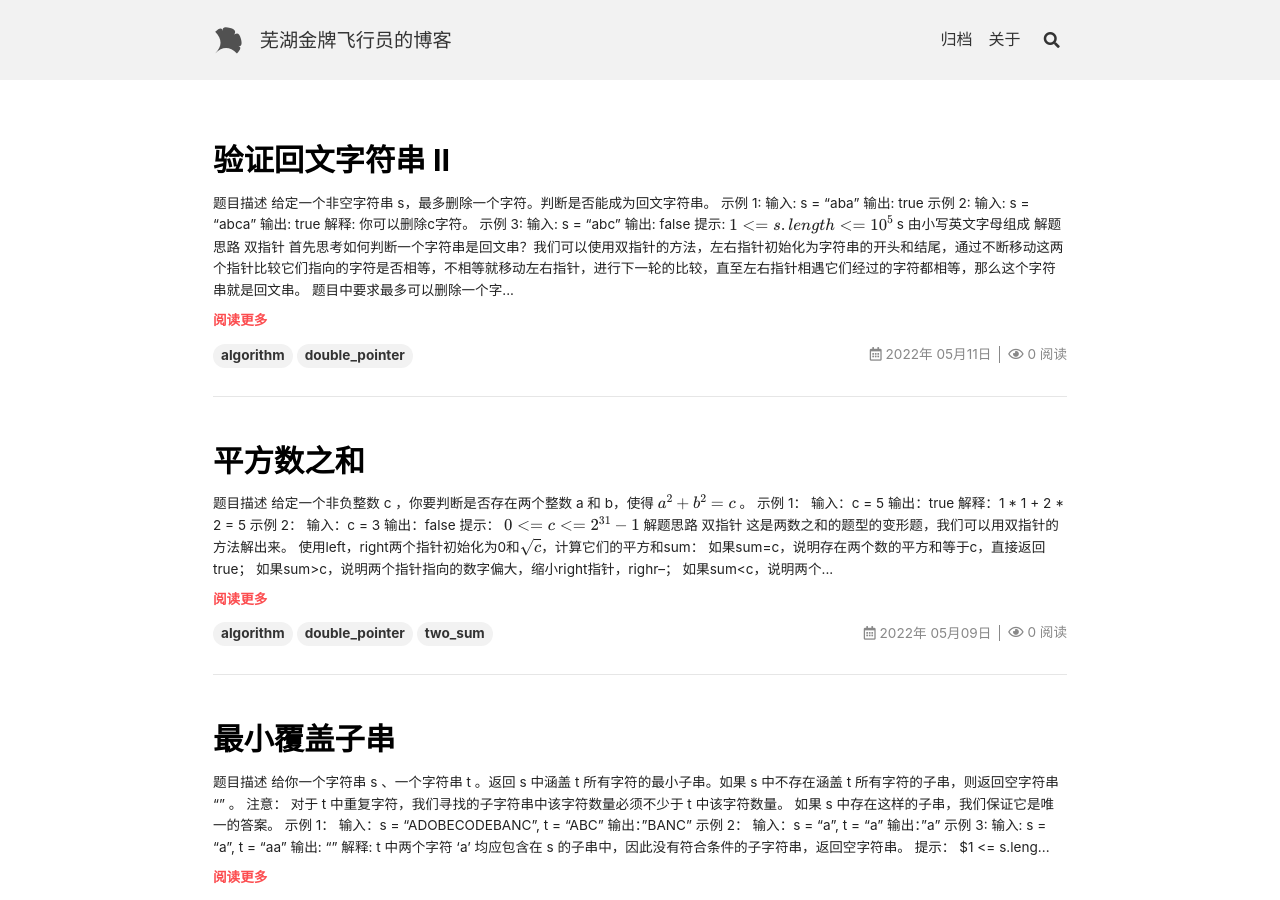
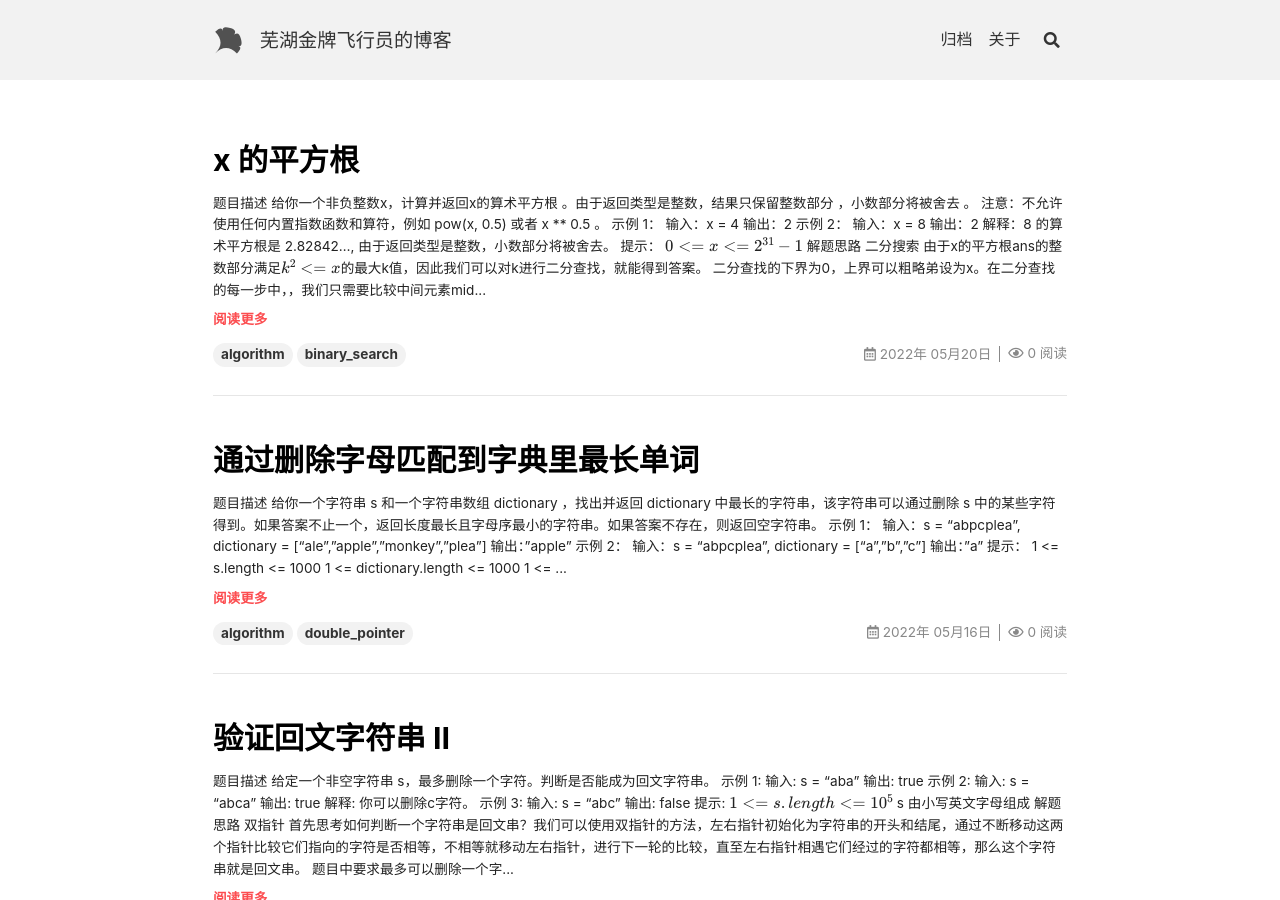
Before and after one commit to WuhuGoldPilot/wuhugoldpilot.github.io, a Jekyll site: the page built from index.html, in a window 1280 px wide and 900 px high. Built offline with Jekyll 4.4.1, drawn with Linux system fonts in a browser that asks for light colours; nearby versions of some CDN libraries; formulas are drawn with MathJax 3; the list of posts is cut into pages by our own code; comment, search, counter and statistics services are not loaded; some of the changed text lies outside the part shown.

Commit message:
add algorithm mySqrt

````diff
--- /dev/null
+++ b/_posts/algorithm/2022-05-16-algorithm-findLongestWord.md
@@ -0,0 +1,78 @@
+---
+layout: article
+title: 通过删除字母匹配到字典里最长单词
+tags: algorithm double_pointer
+sharing: true
+show_author_profile: true
+typora-copy-images-to: ../../assets/blog_img
+typora-root-url: ../..
+key: 2022-05-16-algorithm-findLongestWord
+comment: true
+mermaid: true
+chart: true
+---
+
+## 题目描述
+
+给你一个字符串 s 和一个字符串数组 dictionary ，找出并返回 dictionary 中最长的字符串，该字符串可以通过删除 s 中的某些字符得到。如果答案不止一个，返回长度最长且字母序最小的字符串。如果答案不存在，则返回空字符串。
+
+示例 1：
+输入：s = "abpcplea", dictionary = ["ale","apple","monkey","plea"]
+输出："apple"
+
+示例 2：
+输入：s = "abpcplea", dictionary = ["a","b","c"]
+输出："a"
+
+提示：
+1 <= s.length <= 1000
+1 <= dictionary.length <= 1000
+1 <= dictionary[i].length <= 1000
+s 和 dictionary[i] 仅由小写英文字母组成
+
+## 解题思路
+
+### 双指针
+
+根据题意，我们需要解决两个问题：
+1. 如何判断dictionary中的字符串t是否可以通过删除s中的某些字符得到；
+2. 如何找到长度最长且字典序最小的字符串。
+
+第一个问题实际上就是判断t是否是s的子序列，因此我们只要找到任意一种t在s中出现的方式，即可认为t是s的子序列。而当我们从前往后匹配时，可以发现每次贪心地匹配最靠前的字符是符合最有决策的。
+> 假定当钱需要匹配字符c，而字符c在s中的位置$x_1$和$x_2$出现（$x_1<x_2>$），那么贪心取$x_1$是最优解，因为$x_2$后面能取到的字符$x_1$也能取到，并且通过$x_1$和$x_2$之前的可选字符，还更有希望能匹配成功。
+
+如此看来，我们初始化两个指针i和j，分别指向t和s的开头：
+1. 每次贪心地匹配它们指向的字符，如果匹配成功则i和j同时右移，匹配t的下一个位置；
+2. 如果匹配失败则j右移，i不变，尝试用s的下一个字符匹配t；
+3. 最终如果i移动到t的末尾，则说明t是s的子序列。
+
+第二个问题可以通过便利dictionary中的字符串，并维护当前长度最长且字典序最小的字符串来找到。在实际代码中我们只需要在遍历过程中找到匹配的字符串时和之前的最长的ans比较即可。
+
+## 代码
+
+golang实现：
+
+```go
+func findLongestWord(s string, dictionary []string) (ans string) {
+	for _, t := range dictionary {
+		i := 0
+		for j := range s {
+			if s[j] == t[i] {
+				i++
+				if i == len(t) {
+					if len(t) > len(ans) || len(t) == len(ans) && t < ans {
+						ans = t
+					}
+					break
+				}
+			}
+		}
+	}
+	return
+}
+```
+
+## 时间和空间复杂度
+
+- 时间复杂度：O(d×(m+n))，其中d表示dictionary的长度，m表示s的长度，n表示dictionary中字符串的平均长度。我们需要遍历dictionary中的d个字符串，每个字符串需要O(n+m)的时间复杂度来判断该字符串是否为s的子序列。
+- 空间复杂度：O(1)。
--- /dev/null
+++ b/_posts/algorithm/2022-05-20-algorithm-mySqrt.md
@@ -0,0 +1,68 @@
+---
+layout: article
+title:  x 的平方根
+tags: algorithm binary_search
+sharing: true
+show_author_profile: true
+typora-copy-images-to: ../../assets/blog_img
+typora-root-url: ../..
+key: 2022-05-20-algorithm-mySqrt
+comment: true
+mermaid: true
+chart: true
+---
+
+## 题目描述
+
+给你一个非负整数x，计算并返回x的算术平方根 。由于返回类型是整数，结果只保留整数部分 ，小数部分将被舍去 。
+注意：不允许使用任何内置指数函数和算符，例如 pow(x, 0.5) 或者 x ** 0.5 。
+
+示例 1：
+输入：x = 4
+输出：2
+
+示例 2：
+输入：x = 8
+输出：2
+解释：8 的算术平方根是 2.82842..., 由于返回类型是整数，小数部分将被舍去。
+
+提示：
+$0 <= x <= 2^{31} - 1$
+
+## 解题思路
+
+### 二分搜索
+
+由于x的平方根ans的整数部分满足$k^2<=x$的最大k值，因此我们可以对k进行二分查找，就能得到答案。
+二分查找的下界为0，上界可以粗略弟设为x。在二分查找的每一步中，，我们只需要比较中间元素mid的平方与x的大小关系，并通过结果调整上下界的范围。由于我们的运算都是整数运算，所以得到最终答案后，不需要尝试${ans+1}^2$是否大于x了。
+代码实现中最后return r是因为当前l已经越过r了，所以r就是最符合答案的整数了，不理解可以使用示例2去演练一遍代码。
+
+## 代码
+
+golang实现：
+
+```go
+func mySqrt(x int) int {
+	if x == 0 {
+		return x
+	}
+	l, r := 1, x
+	for l <= r {
+		mid := l + (r-l)/2
+		temp := mid * mid
+		if temp == x {
+			return mid
+		} else if temp > x {
+			r = mid - 1
+		} else {
+			l = mid + 1
+		}
+	}
+	return r
+}
+```
+
+## 时间和空间复杂度
+
+- 时间复杂度：时间复杂度：O(logx)，即为二分查找需要的次数。
+- 空间复杂度：O(1)。
````
Also changed, not shown: _posts/algorithm/2022-05-11-algorithm-validPalindrome.md (+1 -1 lines).
